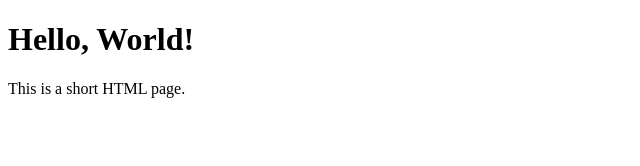
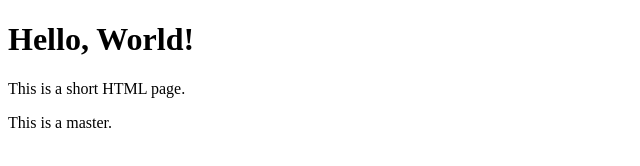
Before and after one commit to megha-karadikoppa/pushtogit, a plain HTML site: page index.html in a window 1280 px wide. Shown: the whole page, without its empty margins (0-640 px from the left). Drawn offline with Linux system fonts and the light colour scheme.

Commit message:
Save aLL FILES

```diff
--- a/index.html
+++ b/index.html
@@ -8,5 +8,6 @@
 <body>
     <h1>Hello, World!</h1>
     <p>This is a short HTML page.</p>
+    <p>This is a master.</p>
 </body>
 </html>
```
